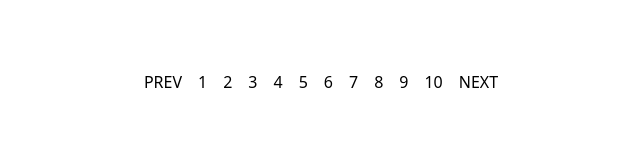
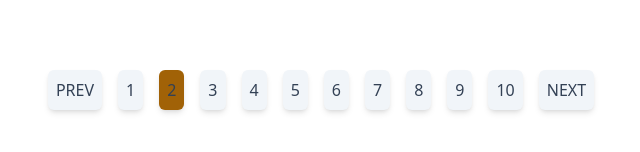
Before and after one commit to coronel98/company-directory, a Vue app: page /company-directory in a window 1280 px wide. Shown: the part 162-314 px from the top of the page, without its empty margins (319-959 px from the left). Built offline with nearby package versions, Linux system fonts and the light colour scheme; what @vueuse/firebase would draw is missing.

Commit message:
added style to pagination

```diff
--- a/src/components/MainPagination.vue
+++ b/src/components/MainPagination.vue
@@ -1,11 +1,11 @@
 <template>
 <div class="flex justify-center gap-4 p-8">
 
-    <button @click="prevPage" :disabled="activePage === 1" >PREV</button>
+    <button @click="prevPage" :disabled="activePage === 1" class="rounded-md bg-slate-100 p-2 font-medium text-slate-700 shadow-md">PREV</button>
 
-    <button v-for="page in pages" :key="page" class="" > {{ page }}</button>
+    <button v-for="page in pages" :key="page" class="rounded-md bg-slate-100 p-2 font-medium text-slate-700 shadow-md" :class="page === activePage ? 'bg-yellow-700 text-slate-100': '' "> {{ page }}</button>
 
-    <button @click="nextPage" :disabled="activePage === pages" >NEXT</button>
+    <button @click="nextPage" :disabled="activePage === pages" class="rounded-md bg-slate-100 p-2 font-medium text-slate-700 shadow-md">NEXT</button>
 
 </div>
 
@@ -33,4 +33,5 @@ const nextPage = () => {
 }
 
 
+
 </script>
```
